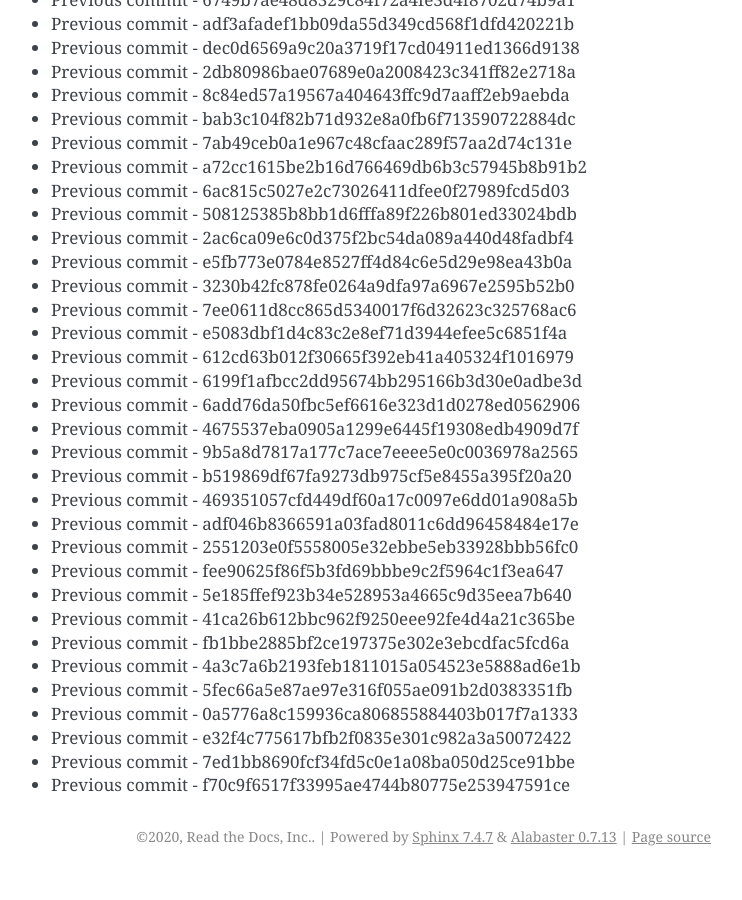
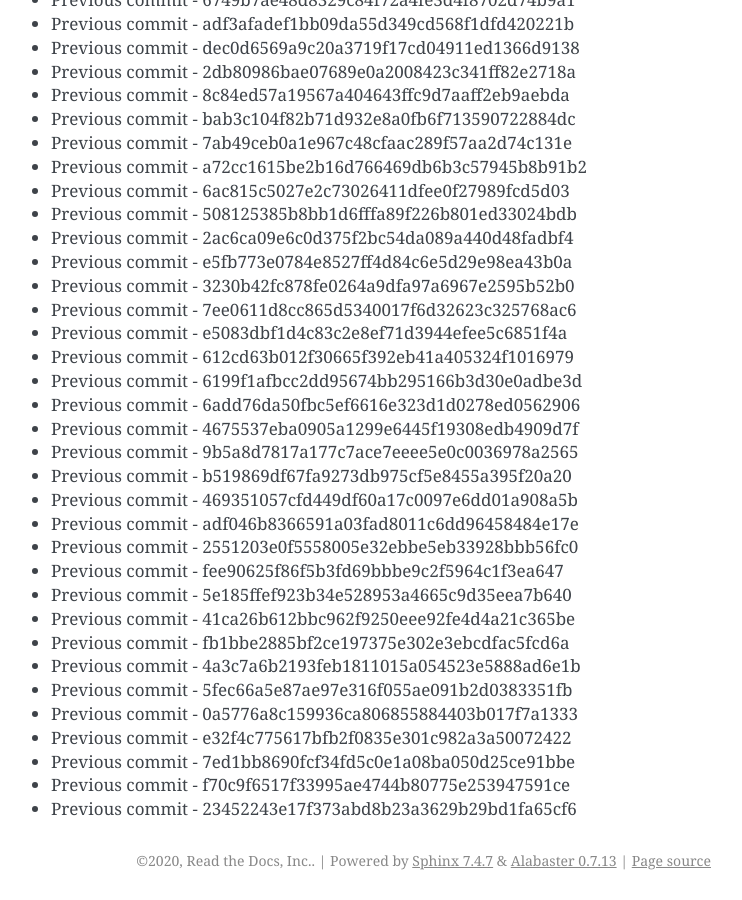
Before and after one commit to readthedocs/rtd-git-stresstest, a Sphinx documentation site: the page built from docs/updates.rst, in a window 1280 px wide and 900 px high, scrolled down 91845 px. Shown: the whole window, without its empty margins (399-1141 px from the left). Built offline with Sphinx 7.4.7, drawn with Linux system fonts in a browser that asks for light colours; before the commit the page ends 92721 px from its top, so only the background shows below that.

Commit message:
Generating commit from previous: 23452243e17f373abd8b23a3629b29bd1fa65cf6

```diff
--- a/docs/updates.rst
+++ b/docs/updates.rst
@@ -3891,3 +3891,4 @@ It can be tested for any performance characteristics.
 * Previous commit - e32f4c775617bfb2f0835e301c982a3a50072422
 * Previous commit - 7ed1bb8690fcf34fd5c0e1a08ba050d25ce91bbe
 * Previous commit - f70c9f6517f33995ae4744b80775e253947591ce
+* Previous commit - 23452243e17f373abd8b23a3629b29bd1fa65cf6
```
